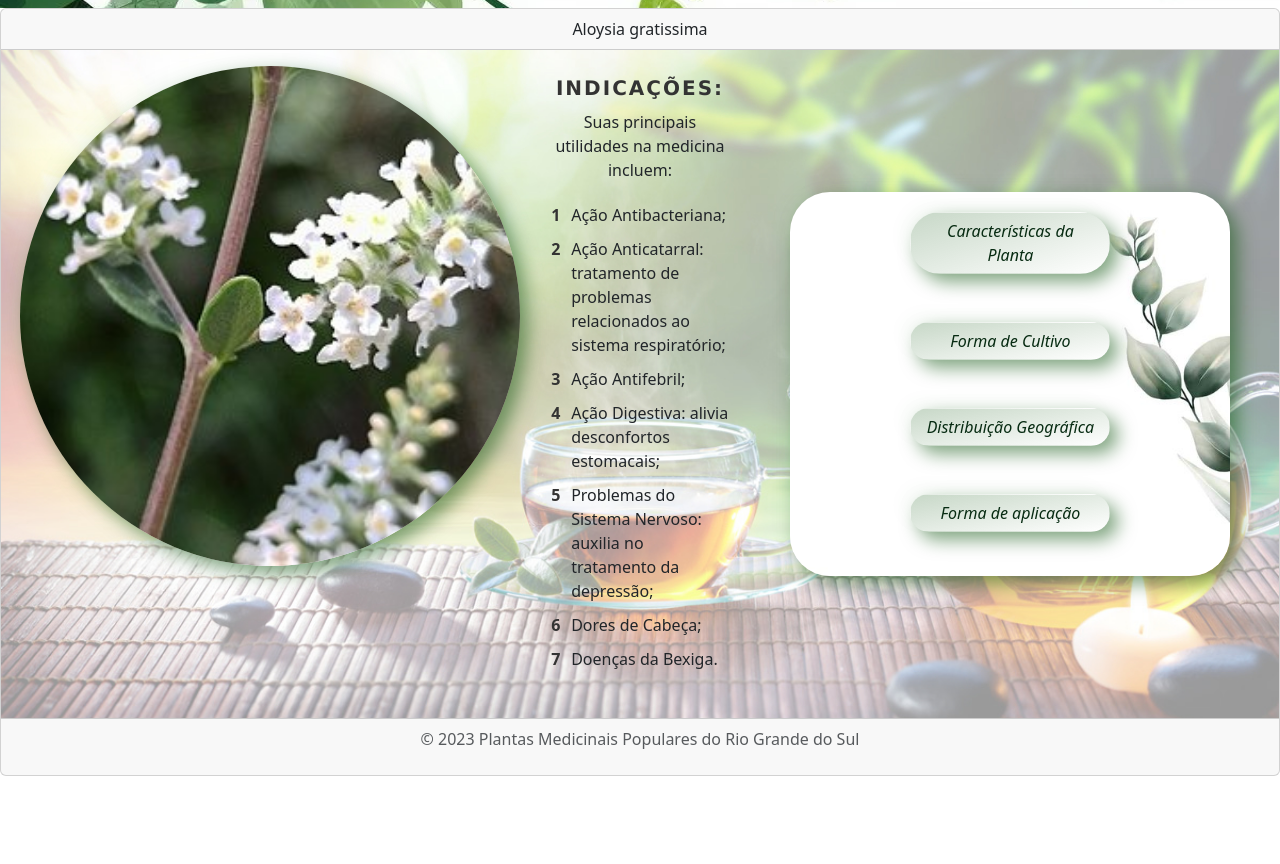
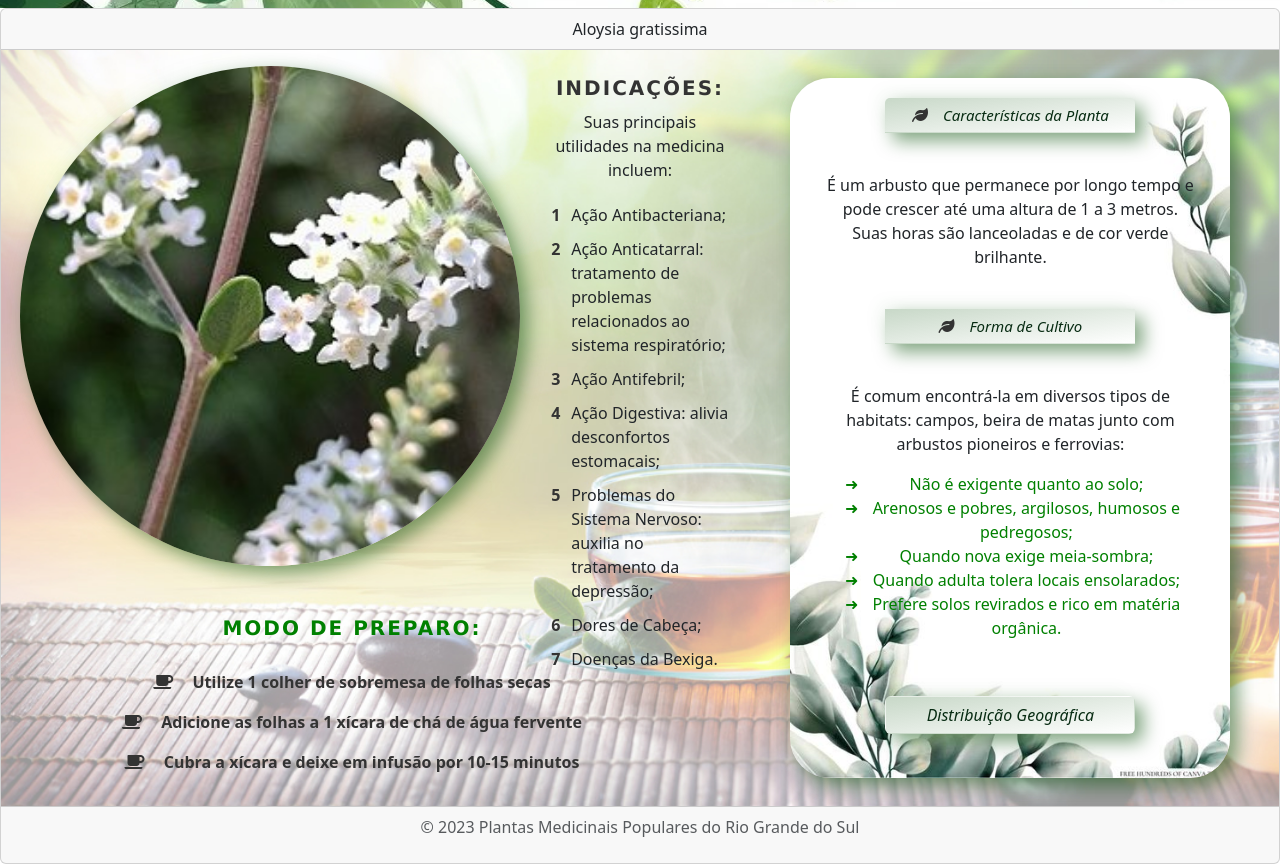
Before and after one commit to LeticiaDallosto/medicinal-plants-web-site, a plain HTML site: page erva-santa.html in a window 1280 px wide. Shown: the part 142-1006 px from the top of the page. Before the commit the page ends 918 px from the top, so only its background shows below. Drawn offline with nearby package versions, Linux system fonts and the light colour scheme.

Commit message:
Ajuste layout página das plantas.

```diff
--- a/erva-santa.html
+++ b/erva-santa.html
@@ -7,6 +7,9 @@
     <title>Plantas Medicinais RS</title>
     <link href="https://cdn.jsdelivr.net/npm/bootstrap@5.3.1/dist/css/bootstrap.min.css" rel="stylesheet"
         integrity="sha384-4bw+/aepP/YC94hEpVNVgiZdgIC5+VKNBQNGCHeKRQN+PtmoHDEXuppvnDJzQIu9" crossorigin="anonymous">
+
+    <link rel="stylesheet" href="https://cdnjs.cloudflare.com/ajax/libs/font-awesome/6.0.0-beta3/css/all.min.css">
+
     <link rel="stylesheet" href="styles.css" type="text/css" />
 </head>
 
@@ -14,6 +17,8 @@
     <script src="https://cdn.jsdelivr.net/npm/bootstrap@5.3.2/dist/js/bootstrap.bundle.min.js"
         integrity="sha384-C6RzsynM9kWDrMNeT87bh95OGNyZPhcTNXj1NW7RuBCsyN/o0jlpcV8Qyq46cDfL"
         crossorigin="anonymous"></script>
+
+    <script src="script.js"></script>
 
     <div class="head-background">
         <div class="container">
@@ -34,6 +39,14 @@
                     <a href="erva-santa.html">
                         <img src="images/erva-santa(aloysia gratissima).jpg" width="500px" />
                     </a>
+                    <div class="plant-card">
+                        <div class="recipe">
+                            <h4>Modo de Preparo:</h4>
+                            <p><i class="fas fa-coffee recipe-icon"></i> Utilize 1 colher de sobremesa de folhas secas </p>
+                            <p><i class="fas fa-coffee recipe-icon"></i> Adicione as folhas a 1 xícara de chá de água fervente </p>
+                            <p><i class="fas fa-coffee recipe-icon"></i> Cubra a xícara e deixe em infusão por 10-15 minutos</p>
+                        </div>
+                    </div>
                 </div>
 
                 <div class="col-md-2">
@@ -54,97 +67,47 @@
                 </div>
 
                 <div class="col-md-4 body-container">
+
+                    <h6 class="card-header container-title"><i class="fa-solid fa-leaf recipe-icon"></i>Características da Planta</h6>
+                    <br>
+                    <div class="card-body">
+                        É um arbusto que permanece por longo tempo e pode crescer até uma altura de 1 a 3
+                        metros. Suas horas são lanceoladas e de cor verde brilhante.
+                    </div>
+                    <br>
+
+                    <h6 class="card-header container-title"><i class="fa-solid fa-leaf recipe-icon"></i>Forma de Cultivo</h6>
+                    <br>
+                    <div class="card-body">
+                        <p>É comum encontrá-la em diversos tipos de habitats: campos, beira de matas junto
+                            com arbustos pioneiros e ferrovias:</p>
+                        <ul>
+                            <li>Não é exigente quanto ao solo;</li>
+                            <li>Arenosos e pobres, argilosos, humosos e pedregosos;</li>
+                            <li>Quando nova exige meia-sombra;</li>
+                            <li>Quando adulta tolera locais ensolarados;</li>
+                            <li>Prefere solos revirados e rico em matéria orgânica.</li>
+                        </ul>
+                    </div>
+                    <br>
+
                     <div class="row" class="d-inline-flex gap-1">
                         <div class="col">
-                            <a class="btn btn-success btn-success:hover" type="button" data-bs-toggle="collapse"
+                            <a class="btn container-title" type="button" data-bs-toggle="collapse"
                                 data-bs-target="#collapseExample" aria-expanded="false"
-                                aria-controls="collapseExample"><i>Características
-                                    da Planta</i></a>
+                                aria-controls="collapseExample"><i>Distribuição Geográfica</i></a>
                         </div>
                     </div>
                     <br>
                     <div class="row">
                         <div class="col-md-12">
                             <div class="collapse" id="collapseExample">
-                                <div class="card card-body">
-                                    Carascterísticas da planta
-                                </div>
-                            </div>
-                        </div>
-                    </div>
-
-                    <br>
-
-                    <div class="row" class="d-inline-flex gap-1">
-                        <div class="col">
-                            <a class="btn btn-success btn-success:hover" type="button" data-bs-toggle="collapse"
-                                data-bs-target="#collapseExample1" aria-expanded="false"
-                                aria-controls="collapseExample1"><i>Forma de
-                                    Cultivo</i></a>
-                        </div>
-                    </div>
-                    <br>
-                    <div class="row">
-                        <div class="col-md-12">
-                            <div class="collapse" id="collapseExample1">
-                                <div class="card card-body">
-                                    É comum encontrá-la em diversos tipos de habitats, como campos, beira de matas junto
-                                    com arbustos pioneiros, beira de caminhos e ferrovias.
-                                </div>
-                            </div>
-                        </div>
-                    </div>
-
-                    <br>
-
-                    <div class="row" class="d-inline-flex gap-1">
-                        <div class="col">
-                            <a class="btn btn-success btn-success:hover" type="button" data-bs-toggle="collapse"
-                                data-bs-target="#collapseExample2" aria-expanded="false"
-                                aria-controls="collapseExample2"><i>Distribuição
-                                    Geográfica</i></a>
-                        </div>
-                    </div>
-                    <br>
-                    <div class="row">
-                        <div class="col-md-12">
-                            <div class="collapse" id="collapseExample2">
-                                <div class="card card-body">
+                                <div class="card-body">
                                     É uma planta nativa do Brasil e pode ser encontrada em várias regiões do país,
                                     incluindo o sul (Paraná, Santa Catarina e Rio Grande do Sul), o sudeste
                                     (Espírito
                                     Santo, Minas Gerais, Rio de Janeiro e São Paulo), o centro-oeste (Goiás) e o
                                     nordeste (Bahia). Além disso, ela também ocorre no Uruguai e na Argentina.
-                                </div>
-                            </div>
-                        </div>
-                    </div>
-
-                    <br>
-
-                    <div class="row" class="d-inline-flex gap-1">
-                        <div class="col">
-                            <button class="btn btn-success btn-success:hover" type="button" data-bs-toggle="collapse"
-                                data-bs-target="#collapseExample4" aria-expanded="false"
-                                aria-controls="collapseExample4"><i>Forma de aplicação</i></button>
-                        </div>
-                    </div>
-
-                    <br>
-
-                    <div class="row">
-                        <div class="col-md-12">
-                            <div class="collapse" id="collapseExample4">
-                                <div class="card card-body">
-                                    <p>Modo de Preparo:</p>
-                                    <p>
-                                        - Utilize 1 colher de sobremesa (aproximadamente 2g) de folhas secas de
-                                        Erva-santa.
-                                        - Adicione as folhas a 1 xícara de chá (cerca de 150mL) de água fervente.
-                                        - Deixe a infusão repousar por alguns minutos.
-                                        - Beba a infusão de 2 a 3 vezes ao dia, conforme necessário, de acordo com
-                                        as indicações do seu profissional de saúde.
-                                    </p>
                                 </div>
                             </div>
                         </div>
--- a/styles.css
+++ b/styles.css
@@ -3,14 +3,6 @@
     text-align: right;
     background-image: url('images/background.jpg');
     background-size: auto;
-}
-
-.card-green-background {
-    background-image: linear-gradient(to bottom right, rgba(7, 80, 7, 0.507), rgba(0, 128, 0, 0.03));
-}
-
-.body-image-background-home-page {
-    background-image: url('images/card-body-home-page-background.jpg');
 }
 
 .body-image-background {
@@ -66,6 +58,24 @@ h3 {
     display: inline-block;
 }
 
+h4 {
+    color: green;
+    margin-bottom: 30px;
+    font-family: "Verdana", sans-serif;
+    font-size: 20px;
+    font-weight: bold;
+    text-transform: uppercase;
+    letter-spacing: 2px;
+    position: relative;
+    display: inline-block;
+}
+
+h6 {
+    font-size: 15px;
+    font-style: italic;
+    color: #333;
+}
+
 img {
     border-radius: 50%;
     box-shadow:  8px 8px 18px rgba(7, 80, 7, 0.507), -8px -8px 18px rgba(0, 128, 0, 0.03);
@@ -82,20 +92,15 @@ img {
     box-shadow:  8px 8px 18px rgba(7, 80, 7, 0.507), -8px -8px 18px rgba(0, 128, 0, 0.03);
 }
 
-.btn-success {
-    width: 200px;
+.container-title {
+    height: auto;
+    width: 250px;
     color: rgb(7, 43, 18);
     background-color: white;
     background-image: linear-gradient(to bottom right, rgba(7, 80, 7, 0.223),  rgba(255, 255, 255, 0.03));
     border-color: transparent;
-    border-radius: 30px;
     box-shadow:  8px 8px 18px rgba(7, 80, 7, 0.507), -8px -8px 18px rgba(0, 128, 0, 0.03);
-}
-
-.btn-success:hover {
-    background-color: #ffffff;
-    border-style: none;
-    color: #000000;
+    margin: auto;
 }
 
 ol {
@@ -118,3 +123,27 @@ ol li::before {
     position: absolute;
     left: 0;
 }
+
+ul {
+    list-style-type: "➜";
+    color: green;
+
+  }
+
+.plant-card {
+    width: 500px;
+    margin-left: 85px;
+    margin-top: 50px;
+    font-weight: bold;
+    color: #333;
+}
+
+.recipe {
+    margin-top: 20px;
+}
+
+.recipe-icon {
+    font-size: 16px;
+    color: #333;
+    margin-right: 15px;
+}
```
Also changed, not shown: geographic-location.html (added, +43 -0 lines), home-page.html (+2 -0 lines), script.js (deleted).
